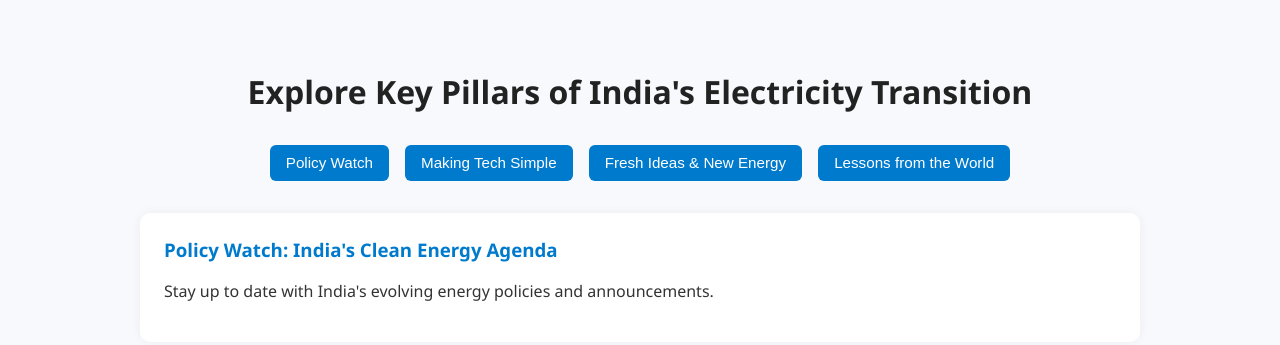
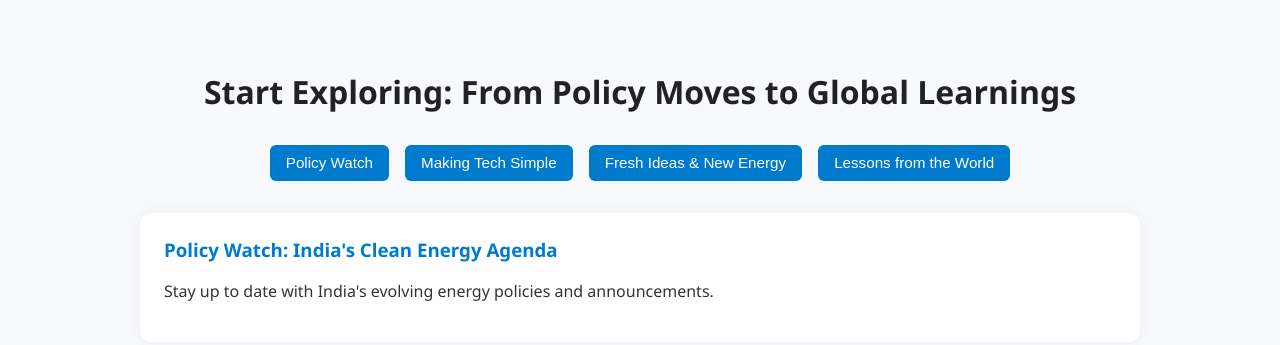
Before and after one commit to Rohitvj1994/wisewatt.github.io, a plain HTML site: page index.html in a window 1280 px wide. Shown: the part 565-910 px from the top of the page. Drawn offline with Linux system fonts and the light colour scheme.

Commit message:
Update index.html

```diff
--- a/index.html
+++ b/index.html
@@ -104,7 +104,7 @@
   </header>
 
  <section>
-  <h2>Explore Key Pillars of India's Electricity Transition</h2>
+  <h2>Start Exploring: From Policy Moves to Global Learnings</h2>
 
   <div style="display: flex; flex-wrap: wrap; gap: 1rem; justify-content: center; margin-bottom: 2rem;">
   <button onclick="showTab('policy')">Policy Watch</button>
```
